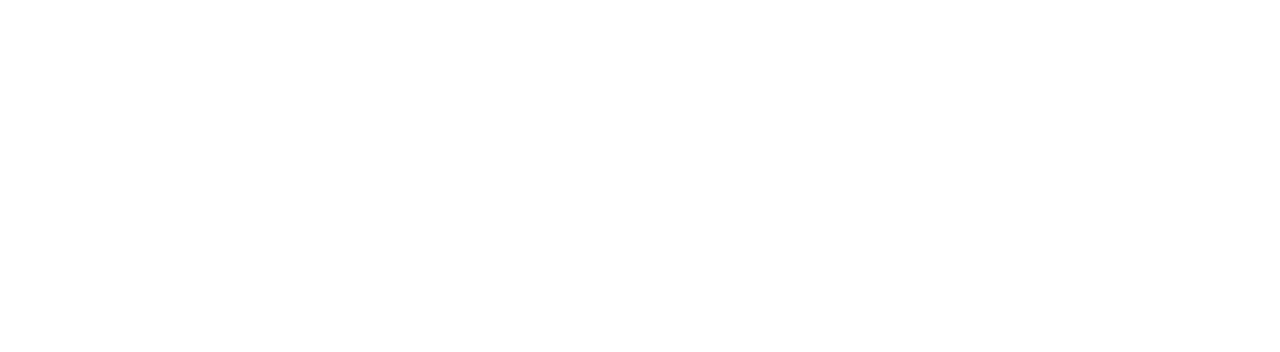
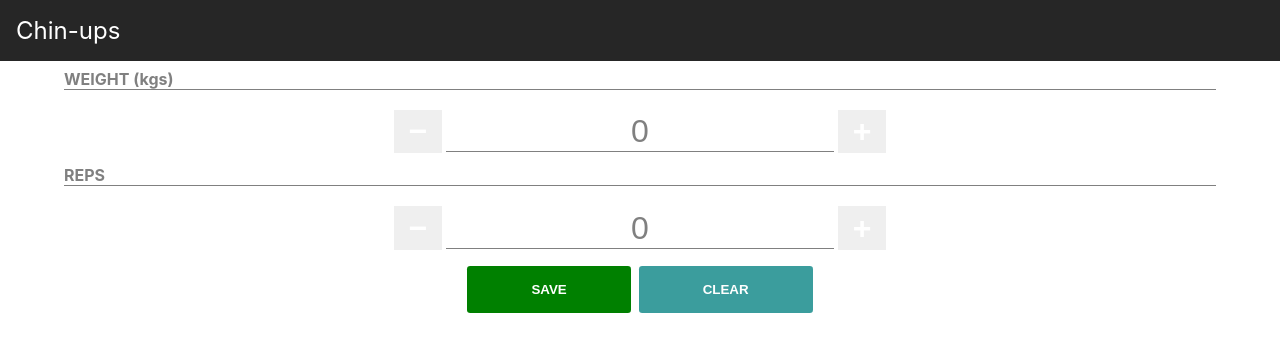
Before and after one commit to yashsharman/track-fit, a React (Create React App) app: page /record-exercise in a window 1280 px wide. Before the commit this address had no page. Shown: the top 352 px of the page. Built offline with nearby package versions, Linux system fonts and the light colour scheme.

Commit message:
all recordpage error fixed.

```diff
--- a/src/App.js
+++ b/src/App.js
@@ -124,7 +124,7 @@
   return (
     <div className="App">
       <Routes>
-        <Route path='/record-exercise/:exerciseName' element={<RecordExercise />}/>
+        <Route path='/record-exercise' element={<RecordExercise />}/>
         <Route path='/' element={<HomePage data={data} />}/>
         <Route path='/search' element={<Search data={data} />}/>
       </Routes>
--- a/src/component/recordExercise/RecordExercise.component.jsx
+++ b/src/component/recordExercise/RecordExercise.component.jsx
@@ -1,31 +1,43 @@
-import React, { useState } from 'react';
-import ShowCurrentProgress from '../ShowCurrentProgress/ShowCurrentProgress.component';
-import UserInputContainer from '../userInputContainer/UserInputContainer.component';
-import './RecordExercise.styles.css';
-import { useParams } from 'react-router-dom';
+import { useEffect, useState } from "react";
+import ShowCurrentProgress from "../ShowCurrentProgress/ShowCurrentProgress.component";
+import UserInputContainer from "../userInputContainer/UserInputContainer.component";
+import "./RecordExercise.styles.css";
+import ShowCrudBtn from "../showCrudBtn/ShowCrudBtn.component";
+import ShowComment from "../showComment/ShowComment.compenent";
 
-const timeBoundExercise = ['hanging', 'plank'];
+const timeBoundExercise = ["hanging", "plank"];
+let currentCount = 0;
+let selectedRecordObj;
 
-export const updateSelectedRecord = (indexToUpdate, updatedTimeValue) => {
-  setRecordArry((prevRecords) => {
-    const updatedRecords = [...prevRecords];
+function RecordExercise({ exerciseName = "Chin-ups" }) {
+  const [recordsArry, setRecordArry] = useState([]);
+  const [showCrudBtn, setShowCrudBtn] = useState(false);
+  const [isVisible, setIsVisible] = useState(false);
 
-    const selectedRecord = updatedRecords[indexToUpdate];
-
-    selectedRecord.time = updatedTimeValue;
-
-    return updatedRecords;
-  });
-};
-
-function RecordExercise() {
-  const { exerciseName } = useParams(); // To get exercise name
-
-  const [recordsArry, setRecordArry] = useState([]);
-
+  const addSet = () => {
+    currentCount++;
+    let currentSetObj = {};
+    document.querySelectorAll("input").forEach((inputbox) => {
+      currentSetObj[inputbox.className] = inputbox.value;
+    });
+    currentSetObj.currentCount = currentCount;
+    setRecordArry([...recordsArry, currentSetObj]);
+  };
+  const addComment = (record) => {
+    let currentRecordsArry = [...recordsArry];
+    let recordsArryCopy = currentRecordsArry.map((ele) => {
+      if (record.currentCount === ele.currentCount) {
+        return record;
+      }
+      return ele;
+    });
+    setRecordArry(recordsArryCopy);
+    setIsVisible(false);
+  };
   const clearInputBoxes = () => {
-    document.querySelectorAll('input').
-    forEach((inputbox) => (inputbox.value = 0));
+    document
+      .querySelectorAll("input")
+      .forEach((inputbox) => (inputbox.value = 0));
   };
 
   const deleteSet = () => {
@@ -52,15 +64,15 @@
       if (exName === exerciseName) {
         renderElement = (
           <>
-            <UserInputContainer type={'time'} />
-            <UserInputContainer type={'reps'} />
+            <UserInputContainer type={"time"} />
+            <UserInputContainer type={"reps"} />
           </>
         );
       } else {
         renderElement = (
           <>
-            <UserInputContainer type={'weight'} />
-            <UserInputContainer type={'reps'} />
+            <UserInputContainer type={"weight"} />
+            <UserInputContainer type={"reps"} />
           </>
         );
       }
@@ -68,43 +80,75 @@
     return renderElement;
   };
 
-  const addSet = () => {
-    let currentSetObj = {};
-    document.querySelectorAll('input')
-    .forEach((inputbox) => {
-      currentSetObj[inputbox.className] = inputbox.value;
+  const switchBtnandStyle = (event, record) => {
+    selectedRecordObj = record;
+    let recordElements = document.querySelectorAll(".progress-container");
+    //?Highlight the selected progress container & change btn with respective functions...
+    recordElements.forEach((recordElement) => {
+      if (event.target.id !== recordElement.id) {
+        recordElement.classList.remove("selected-progress-container");
+      } else if (event.target.id === recordElement.id) {
+        recordElement.classList.toggle("selected-progress-container");
+      }
     });
     document.querySelector(".weight").value = record.weight;
     document.querySelector(".reps").value = record.reps;
     checkIfEleSelected();
   };
 
+  const checkIfEleSelected = () => {
+    document.querySelector(".selected-progress-container")
+      ? setShowCrudBtn(true)
+      : setShowCrudBtn(false);
+  };
+
+  const CommentBoxVisibility = (commentSet) => {
+    setIsVisible((prevVisibility) => !prevVisibility);
+    let targetObj = recordsArry.map((record) =>
+      record.currentCount === commentSet ? record : null
+    );
+    selectedRecordObj = targetObj;
+  };
+
+  const getTodaysDate =()=>{
+    const date = new Date();
+    let day = date.getDate();
+    let month = date.getMonth() + 1;
+    let year = date.getFullYear();
+    const weekdays = [
+      "Sunday",
+      "Monday",
+      "Tuesday",
+      "Wednesday",
+      "Thursday",
+      "Friday",
+      "Saturday",
+    ];
+    let weekday = weekdays[date.getDay()];
+    // This arrangement can be altered based on how we want the date's format to appear.
+    let currentDate = `${weekday}, ${day}/${month}/${year}`;
+    return currentDate;
+  }
+  useEffect(() => {
+    // setShowCrudBtn(recordsArry.length !== 0); // Show buttons if recordsArry is not empty
+    // if (recordsArry.length !== 0) {
+    //   console.log("saving data");
+    //   let todaysDate = getTodaysDate();
+    //   let DataToBeSaved = {
+    //     [exerciseName]: {
+    //       [todaysDate]: recordsArry,
+    //     },
+    //   };
+    //   localStorage.setItem("exerciseData", JSON.stringify(DataToBeSaved));
+    // }
+  }, [recordsArry, exerciseName]);
 
   return (
     <div className="AddExercise-container">
       <div className="exercise-heading">
-        {!exerciseName ? 'Example Exercise' : exerciseName}
+        {!exerciseName ? "Example Exercise" : exerciseName}
       </div>
       <div className="weight-set-container">
-        <UserInputContainer type={'weight'} />
-        <UserInputContainer type={'reps'} />
-
-        <div className="AddExercise-btn-group">
-          <button
-            className="default-btn save-btn"
-            onClick={() => addSet()}>
-            SAVE
-          </button>
-
-          <button
-          className="default-btn clear-btn"
-          onClick={() => clearInputBoxes()}>
-            CLEAR
-          </button>
-        </div>
-      </div>
-
-      <ShowCurrentProgress recordsArry={recordsArry} key={1} />
         {renderExerciseElement(exerciseName)}
         {showCrudBtn ? (
           <ShowCrudBtn
@@ -119,6 +163,7 @@
             clearInputBoxes={clearInputBoxes}
           />
         )}
+      </div>
       <ShowCurrentProgress
         recordsArry={recordsArry}
         switchBtnandStyle={switchBtnandStyle}
```
